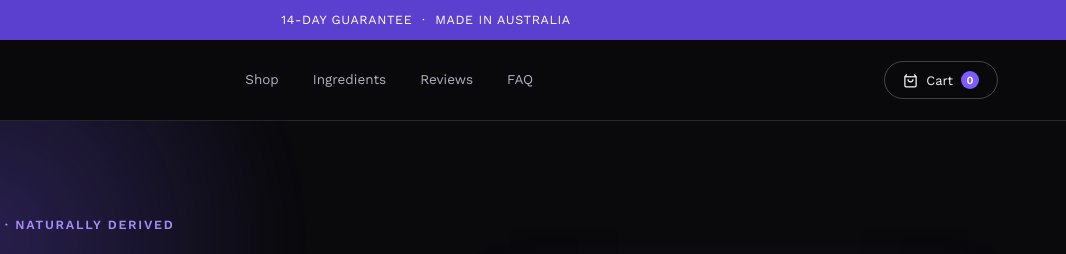
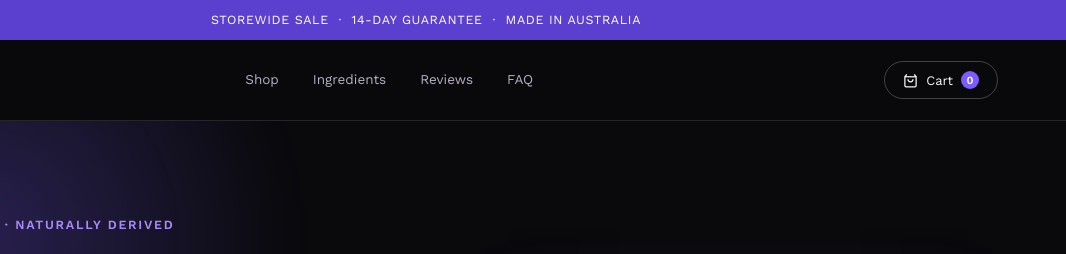
Before and after one commit to parhamkho460-lab/pave-vercel-deploy-final, a website: page index.html in a window 1280 px wide. Shown: the top 254 px of the page, 214-1280 px from the left. Drawn offline with nearby package versions, Linux system fonts and the light colour scheme.

Commit message:
Update index.html

```diff
--- a/index.html
+++ b/index.html
@@ -452,7 +452,7 @@
   </div>
 </aside>
 
-<div class="announce">14‑DAY GUARANTEE &nbsp;·&nbsp; MADE IN AUSTRALIA</div>
+<div class="announce">STOREWIDE SALE &nbsp;·&nbsp; 14‑DAY GUARANTEE &nbsp;·&nbsp; MADE IN AUSTRALIA</div>
 
 <header class="nav">
   <div class="nav-inner">
```
